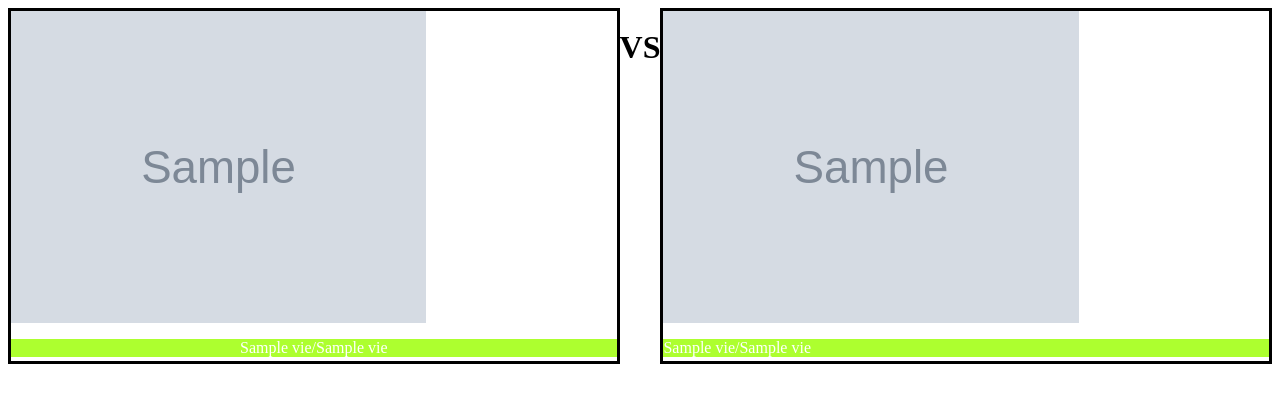
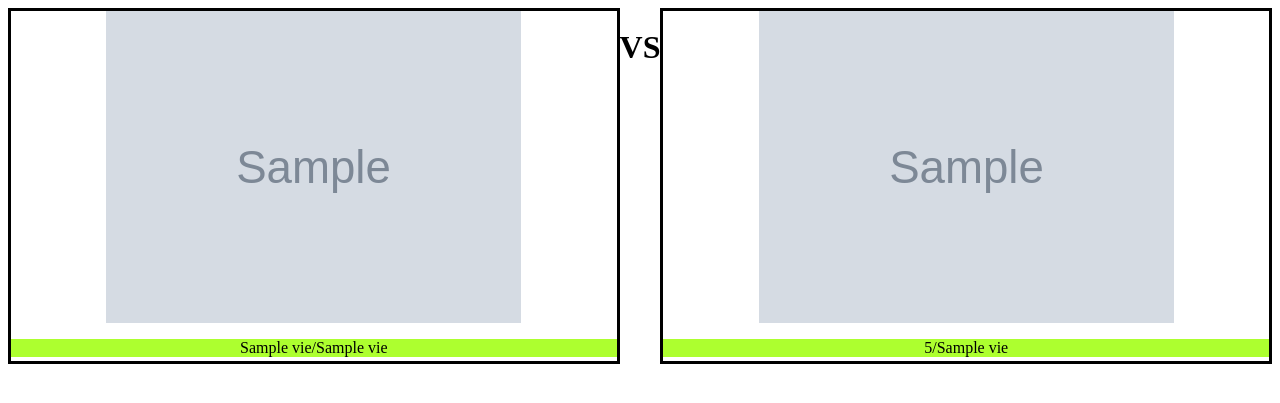
Before and after one commit to esomly19/FilRouge, a PHP site: template src/views/pages/combat.html.twig in a window 1280 px wide. Shown: the top 403 px of the page. Run offline with PHP 8.4, Linux system fonts and the light colour scheme; the template is opened without the code that fills it: most values are stand-ins (such as "Sample title", 1, 10 or a date in 2020); grey boxes marked "Sample" are stand-in pictures; some libraries are stand-ins or nearby versions.

Commit message:
maj page de combat

```diff
--- a/src/views/css/combat.css
+++ b/src/views/css/combat.css
@@ -5,27 +5,28 @@
 
 div .vie{
     background-color: red;
+    width:100%;
 }
 
 
 #vie_personnage{
     background-color: greenyellow;
-    width: 100%;
-    color: white;
+
+    color: black;
     text-align: center;
 }
 
 
 #vie_monstre{
     background-color: greenyellow;
-    width: 100%;
-    color: white;
+
+    color: black;
 }
 
 div .combattant{
     border: solid;
     width: 48%;
-
+    text-align: center;
 }
 
 .image{
--- a/src/views/pages/combat.html.twig
+++ b/src/views/pages/combat.html.twig
@@ -2,6 +2,9 @@
             <link href="../../src/views/css/combat.css" type="text/css" rel="stylesheet" />
         {% endblock %}
 {% block content %}
+
+    {% set vieactuelleP = personnage.vie %}
+    {% set vieactuelleM = 5 %}
 
     <div class="bagarre">
         <div class="pers combattant">
@@ -9,7 +12,7 @@
                 <img  id="personnage" src={{personnage.photo}}>
         </div>
             <div class="vie">
-                <p id="vie_personnage">{{monstre.vie}}/{{monstre.vie}}</p>
+                <p id="vie_personnage" width=(({{vieactuelleP}}/{{personnage.vie}})*100)%>{{vieactuelleP}}/{{personnage.vie}}</p>
             </div>
         </div>
         <h1> VS </h1>
@@ -17,13 +20,15 @@
             <div class="image">
                 <img  id="monstre" src={{monstre.photo}}>
             <div class="vie">
-                <p id="vie_monstre">{{monstre.vie}}/{{monstre.vie}}</p>
+                <p id="vie_monstre" width=40px >{{vieactuelleM}}/{{monstre.vie}} </p>
             </div>
         </div>
     </div>
 
     <div class="log">
         <p>
+
+
         </p>
     </div>
 
```
